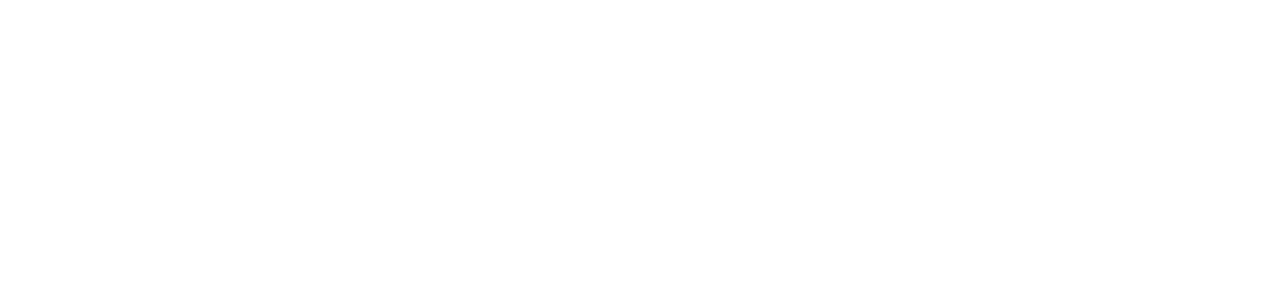
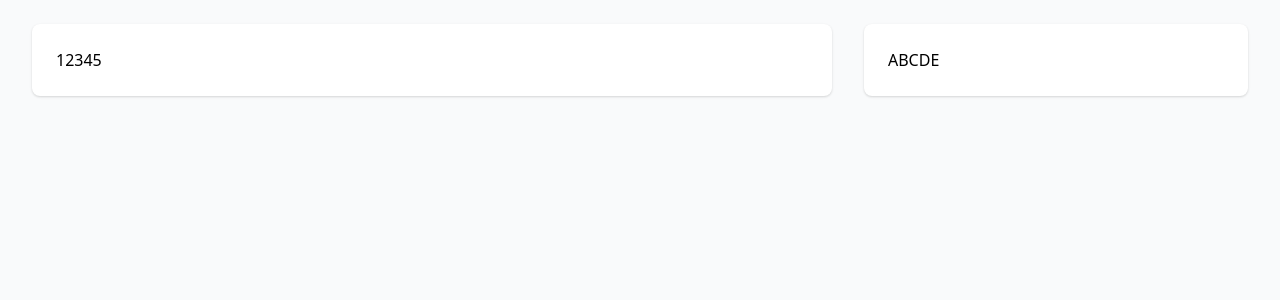
Before and after one commit to horaceho/keipou, a Vue app: page /rows in a window 1280 px wide. Before the commit this address had no page. Shown: the top 300 px of the page. Built offline with nearby package versions, Linux system fonts and the light colour scheme.

Commit message:
add two columns view

```diff
--- a/package.json
+++ b/package.json
@@ -7,6 +7,9 @@
     "serve": "vite preview"
   },
   "dependencies": {
+    "@headlessui/vue": "^1.3.0",
+    "@heroicons/vue": "^1.0.1",
+    "@tailwindcss/forms": "^0.3.3",
     "vue": "^3.0.5",
     "vue-router": "^4.0.10"
   },
--- a/src/router/index.js
+++ b/src/router/index.js
@@ -2,25 +2,28 @@
 import Home from "../views/Home.vue";
 import One from "../views/One.vue";
 import Two from "../views/Two.vue";
+import Rows from "../views/Rows.vue";
 
 const routes = [
   {
     path: "/",
     name: "Home",
     component: Home,
-    current: false,
   },
   {
     path: "/one",
     name: "One",
     component: One,
-    current: false,
   },
   {
     path: "/two",
     name: "Two",
     component: Two,
-    current: false,
+  },
+  {
+    path: "/rows",
+    name: "Rows",
+    component: Rows,
   },
 ];
 
--- /dev/null
+++ b/src/views/Rows.vue
@@ -0,0 +1,35 @@
+
+<template>
+  <div class="min-h-screen bg-gray-50">
+    <div class="pt-6 pb-6">
+      <div class="max-w-3xl mx-auto px-4 sm:px-6 md:max-w-7xl md:px-8">
+        <!-- Main 3 column grid -->
+        <div class="grid grid-cols-1 gap-4 items-start md:grid-cols-3 md:gap-8">
+          <!-- Left column -->
+          <div class="grid grid-cols-1 gap-4 md:col-span-2">
+            <section aria-labelledby="section-1-title">
+              <h2 class="sr-only" id="section-1-title">Section title</h2>
+              <div class="rounded-lg bg-white overflow-hidden shadow">
+                <div class="p-6">
+                  12345
+                </div>
+              </div>
+            </section>
+          </div>
+
+          <!-- Right column -->
+          <div class="grid grid-cols-1 gap-4">
+            <section aria-labelledby="section-2-title">
+              <h2 class="sr-only" id="section-2-title">Section title</h2>
+              <div class="rounded-lg bg-white overflow-hidden shadow">
+                <div class="p-6">
+                  ABCDE
+                </div>
+              </div>
+            </section>
+          </div>
+        </div>
+      </div>
+    </div>
+  </div>
+</template>
--- a/tailwind.config.js
+++ b/tailwind.config.js
@@ -7,5 +7,7 @@
   variants: {
     extend: {},
   },
-  plugins: [],
+  plugins: [
+    require('@tailwindcss/forms'),
+  ],
 }
```
Also changed, not shown: 1 other file (tests, documents, lock files or other folders).
